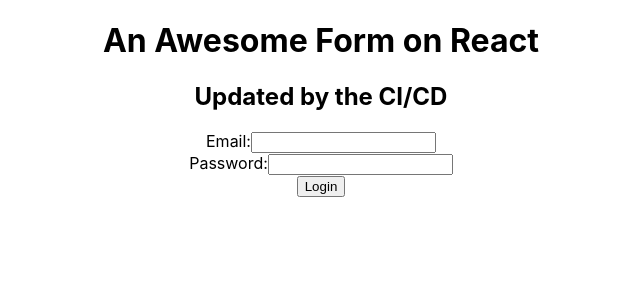
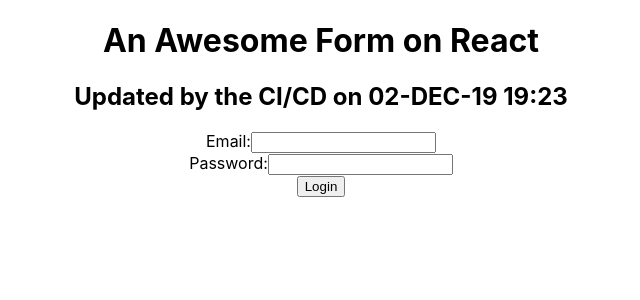
Before and after one commit to inthrakumarp/web, a React (Create React App) app: page / in a window 1280 px wide. Shown: the top 300 px of the page, without its empty margins (319-959 px from the left). Built offline with nearby package versions, Linux system fonts and the light colour scheme; no server answers.

Commit message:
cosmetic change to web 2-dec

```diff
--- a/src/App.js
+++ b/src/App.js
@@ -26,7 +26,7 @@
         return (
           <form onSubmit={this.loginUser}>
             <h1>An Awesome Form on React</h1>
-            <h2>Updated by the CI/CD</h2>
+            <h2>Updated by the CI/CD on 02-DEC-19 19:23</h2>
             <label htmlFor="email">
               <span>Email:</span>
               <input onChange={this.inputChange} value={email} id="email" name="email" type="email" />
```
